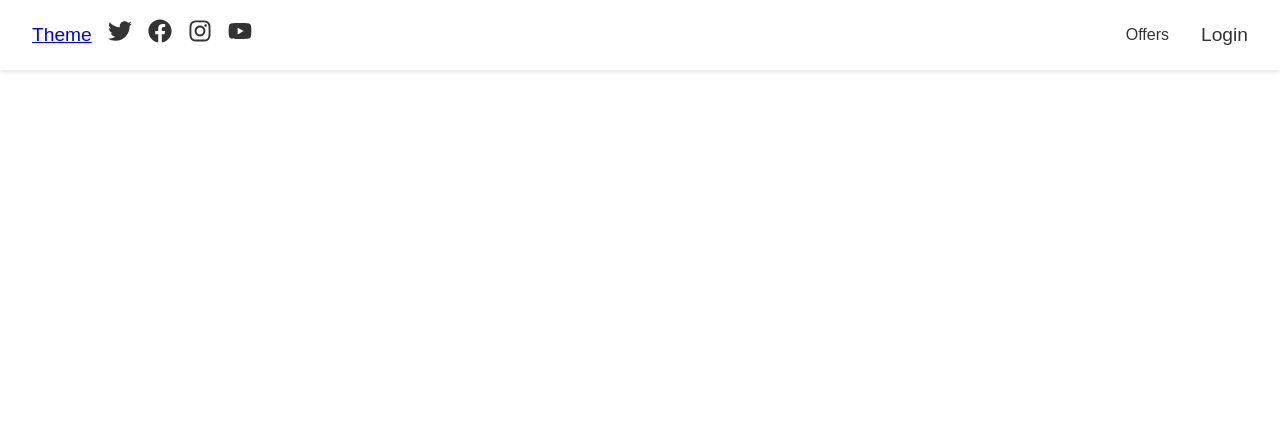
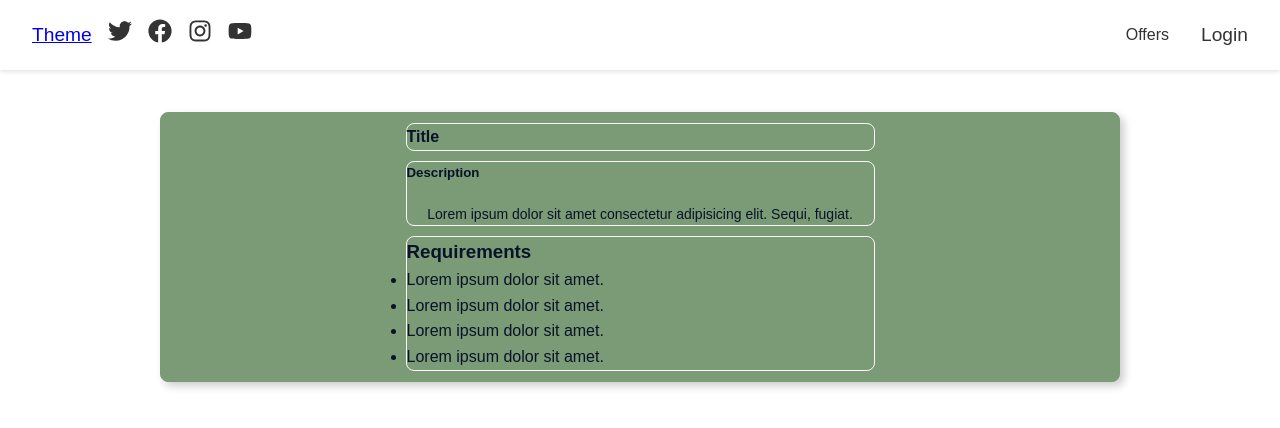
Before and after one commit to KENC0DE/futurequest, a React (Create React App) app in the folder future_request_app/: page /offer-details in a window 1280 px wide. Before the commit this address had no page. Shown: the top 428 px of the page. Built offline with nearby package versions, Linux system fonts and the light colour scheme.

Commit message:
offer-details front-end update

```diff
--- a/future_request_app/src/App.js
+++ b/future_request_app/src/App.js
@@ -9,7 +9,8 @@ import Footer from "./components/Footer";
 import AuthForm from "./components/AuthForm";
 import ApplicationForm from "./components/ApplicationForm";
 import Profile from "./components/Profile";
-import ProductGrid from "./components/Products";
+import Offers from "./components/Offers";
+import OfferDetails from "./components/OfferDetails";
 
 function App() {
   return (
@@ -30,10 +31,11 @@ function App() {
               }
             />
             <Route path="/students/1" element={<Profile />} />
-            <Route path="/offers" element={<ProductGrid />} />
+            <Route path="/offers" element={<Offers />} />
             <Route path="/login" element={<AuthForm />} />
             <Route path="/profile" element={<Profile />} />
             <Route path="/apply" element={<ApplicationForm />} />
+            <Route path="/offer-details" element={<OfferDetails />} />
           </Routes>
         </main>
       </Router>
--- /dev/null
+++ b/future_request_app/src/components/OfferDetails.js
@@ -0,0 +1,31 @@
+import "../styles/OfferDetails.css";
+
+const OfferDetails = () => {
+  return (
+    <div className="offer-details">
+      <div className="container">
+        <div className="title">
+          <h4>Title</h4>
+        </div>
+        <div className="desc">
+          <h5>Description</h5>
+          <p>
+            Lorem ipsum dolor sit amet consectetur adipisicing elit. Sequi,
+            fugiat.
+          </p>
+        </div>
+        <div className="reqs">
+          <h3>Requirements</h3>
+          <ul>
+            <li>Lorem ipsum dolor sit amet.</li>
+            <li>Lorem ipsum dolor sit amet.</li>
+            <li>Lorem ipsum dolor sit amet.</li>
+            <li>Lorem ipsum dolor sit amet.</li>
+          </ul>
+        </div>
+      </div>
+    </div>
+  );
+};
+
+export default OfferDetails;
--- a/future_request_app/src/components/Products.js
+++ b/future_request_app/src/components/Offers.js
@@ -1,4 +1,5 @@
 import React from "react";
+import { useNavigate } from "react-router-dom";
 
 const WorkProducts = [
   {
@@ -102,14 +103,23 @@ const EducationProducts = [
   },
 ];
 
-const ProductGrid = () => {
+const offerClick = (navigate) => {
+  navigate("/offer-details");
+};
+
+const Offers = () => {
+  const navigate = useNavigate();
   return (
     <div className="work-education">
       <div className="product-grid-container">
         <h3 className="education-header">Education</h3>
         <div className="product-grid">
           {EducationProducts.map((product) => (
-            <div key={product.id} className="product-card">
+            <div
+              key={product.id}
+              className="product-card"
+              onClick={() => offerClick(navigate)}
+            >
               <div className="product-image">
                 <img src={product.image} alt={product.name} />
               </div>
@@ -128,7 +138,11 @@ const ProductGrid = () => {
         <h3 className="work-header">Work</h3>
         <div className="product-grid">
           {WorkProducts.map((product) => (
-            <div key={product.id} className="product-card">
+            <div
+              key={product.id}
+              className="product-card"
+              onClick={() => offerClick(navigate)}
+            >
               <div className="product-image">
                 <img src={product.image} alt={product.name} />
               </div>
@@ -144,4 +158,4 @@ const ProductGrid = () => {
   );
 };
 
-export default ProductGrid;
+export default Offers;
--- /dev/null
+++ b/future_request_app/src/styles/OfferDetails.css
@@ -0,0 +1,39 @@
+.offer-details {
+    margin: 0 auto;
+    display: flex;
+    justify-content: center;
+    padding: 40px;
+}
+
+.container {
+    width: 80%;
+    display: flex;
+    flex-direction: column;
+    align-items: center;
+    border: 1px solid #30292f;
+    border-radius: 8px;
+    gap: 10px;
+    padding: 10px;
+    background-color: #7a9b76;
+    color: #0a122a;
+    border-color: #7a9b76;
+    box-shadow: 4px 4px 8px rgba(0, 0, 0, 0.2); /* Example shadow */
+    transition: box-shadow 0.3s ease; /* Optional: for a smooth effect on hover */
+}
+
+.container:hover {
+    box-shadow: 0px 8px 16px rgba(0, 0, 0, 0.3); /* Shadow on hover */
+}
+
+.title,
+.desc,
+.reqs {
+    border: 1px solid #30292f;
+    border-radius: 8px;
+    border-color: #fbfaf8;
+    min-width: 50%;
+}
+
+.reqs ul {
+    /* list-style: none; */
+}
```
Also changed, not shown: future_request_app/src/components/adminPage.js (deleted, +0 -7 lines).
